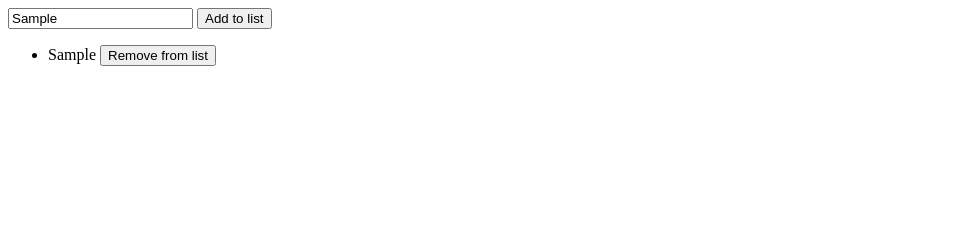
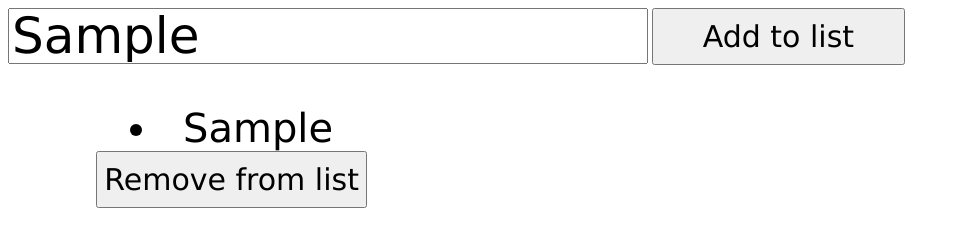
Before and after one commit to KyattPL/kyatt.github.io, a plain HTML site: page index.html in a window 1280 px wide. Both pictures are taken after typing "Sample" into the empty fields and a click on the button "Add to list". Shown: the whole page, without its empty margins (0-960 px from the left). Drawn offline with Linux system fonts and the light colour scheme.

Commit message:
Applied some styling

```diff
--- a/index.html
+++ b/index.html
@@ -5,6 +5,7 @@
     <meta charset="UTF-8" />
     <title>Simple todo list</title>
     <script src="script.js"></script>
+    <link rel="stylesheet" href="styles.css" type="text/css" />
 </head>
 
 <body onload="retrieveLocalStorage()">
--- /dev/null
+++ b/styles.css
@@ -0,0 +1,32 @@
+#input {
+    height: 1em;
+    width: 50%;
+    font-size: 50px;
+    font-family: 'Lucida Sans';
+}
+
+button {
+    vertical-align: top;
+    height: 1.9em;
+    width: 20%;
+    font-size: 30px;
+    font-family: 'Lucida Sans';
+}
+
+ul {
+    font-size: 40px;
+    list-style-position: inside;
+    text-align: center;
+    font-family: 'Lucida Sans';
+    overflow-wrap: break-word;
+}
+
+li {
+    width: 30%;
+    overflow-wrap: break-word;
+}
+
+li button {
+    overflow-wrap: normal;
+    width: auto;
+}
```
